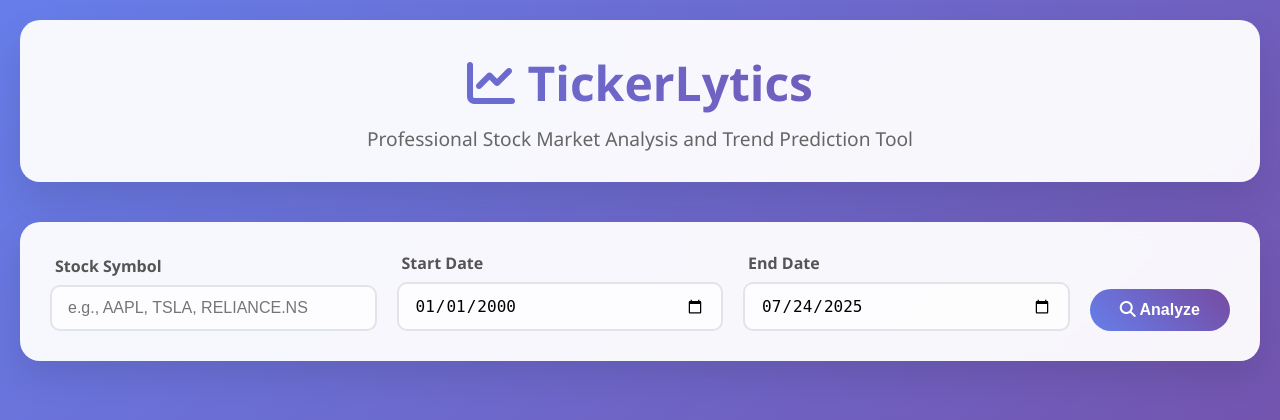
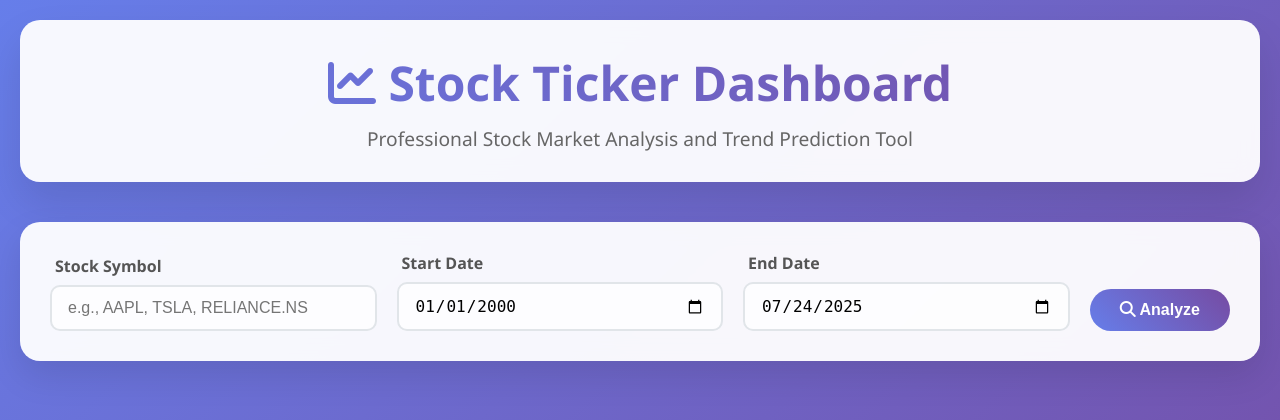
Before and after one commit to Ved-Kulkarni/TickerLytics, a Flask app: page / in a window 1280 px wide. Shown: the top 420 px of the page. Run offline with Flask 3, Linux system fonts and the light colour scheme; some libraries are stand-ins or nearby versions.

Commit message:
Update index.html

```diff
--- a/templates/index.html
+++ b/templates/index.html
@@ -211,7 +211,7 @@
 
     #chart {
         width: 100%;
-        height: 100%;
+        height: 100%; /* Chart will take full container height */
     }
 
     .loading {
@@ -285,7 +285,7 @@
 <body>
   <div class="container">
         <div class="header">
-            <h1><i class="fas fa-chart-line"></i> TickerLytics</h1>
+            <h1><i class="fas fa-chart-line"></i> Stock Ticker Dashboard</h1>
             <p>Professional Stock Market Analysis and Trend Prediction Tool</p>
         </div>
 
```
